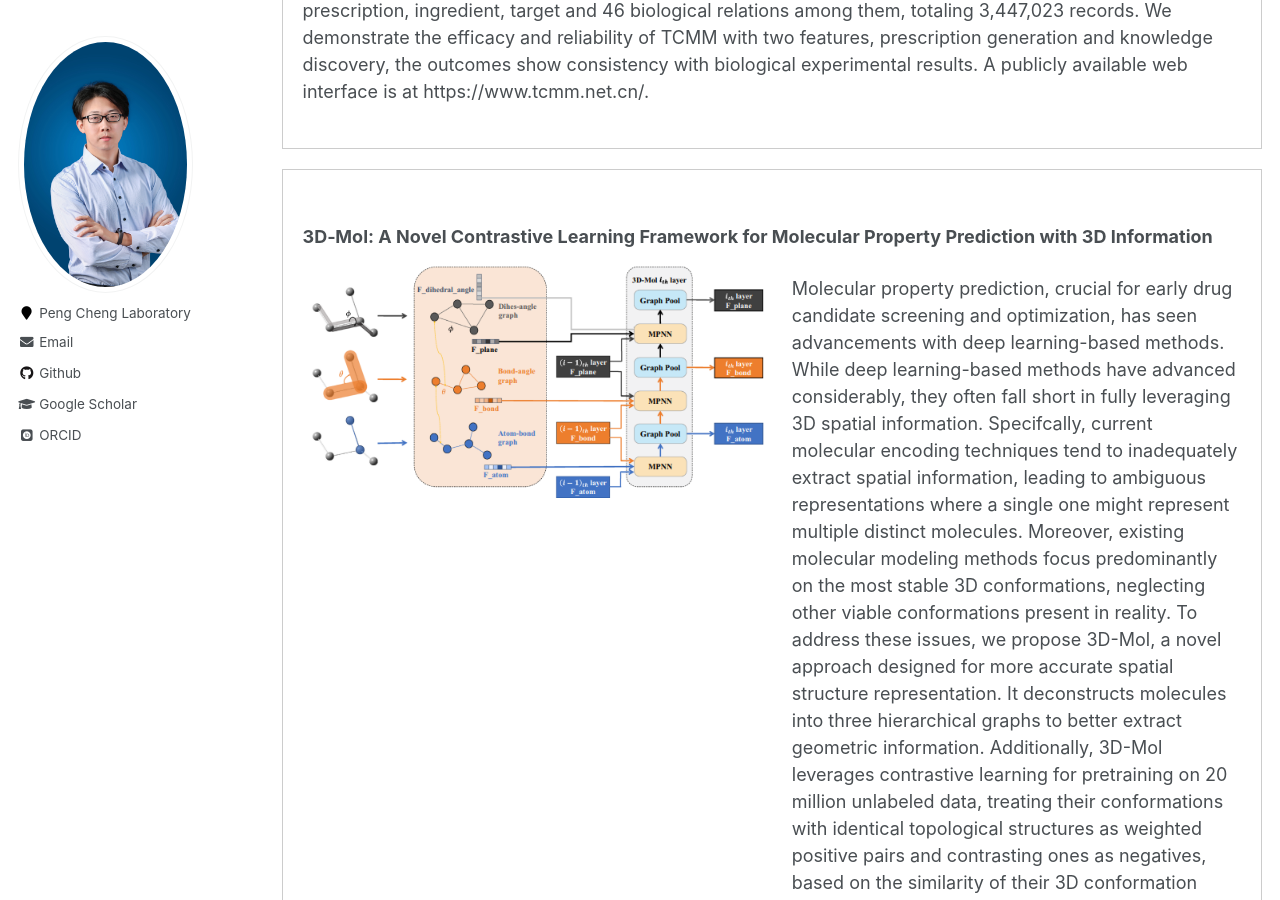
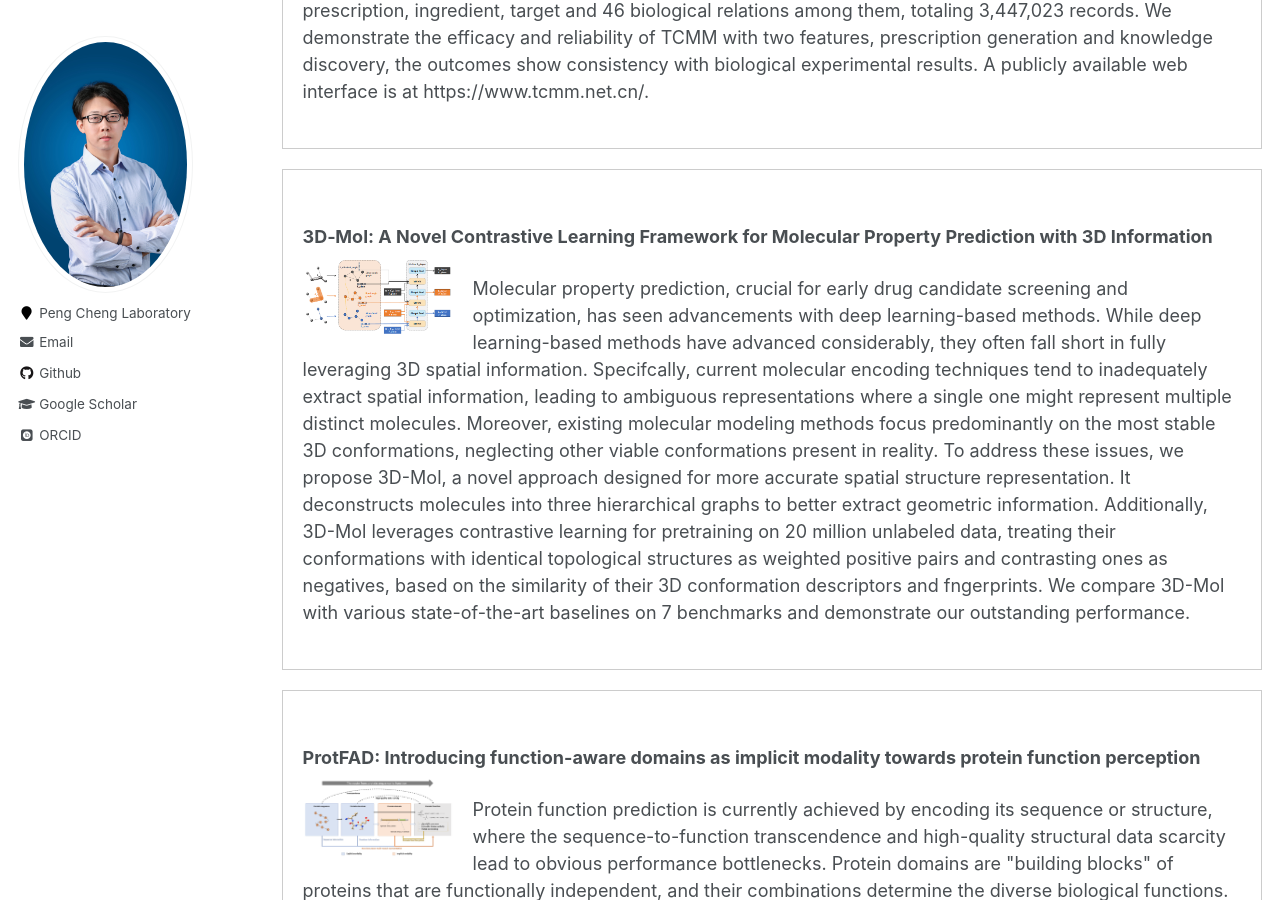
Before and after one commit to zhixiang-ren/zhixiang-ren.github.io, a Jekyll site: the page built from _pages/Research.html, in a window 1280 px wide and 900 px high, scrolled down 775 px. Built offline with Jekyll 4.4.1, drawn with Linux system fonts in a browser that asks for light colours; some web fonts are replaced.

Commit message:
Update Research.html

```diff
--- a/_pages/Research.html
+++ b/_pages/Research.html
@@ -39,12 +39,10 @@ author_profile: true
     <!-- 论文标题 -->
     <h3>3D‑Mol: A Novel Contrastive Learning Framework for Molecular Property Prediction with 3D Information</h3>
     <div style="display: flex;">
-        <!-- 左边是论文图 -->
-        <div style="width: 50%;">
-            <img src="/images/paper2.png" style="width: 100%; height: auto;">
-        </div>
-        <!-- 右边是论文描述 -->
-        <div style="width: 50%; padding-left: 20px;">
+      <div>
+        <!-- 图片部分，使用 float 来让图片浮动在文字左边 -->
+        <img src="/images/paper2.png" alt="Paper 2 Image" style="float: left; width: 150px; height: auto; margin-right: 20px; margin-bottom: 10px;">
+        <!-- 论文描述，文字会自然环绕图片 -->
         <p>
           Molecular property prediction, crucial for early drug candidate screening and optimization, has seen advancements with deep learning-based methods.
           While deep learning-based methods have advanced considerably, they often fall short in fully leveraging 3D spatial information.
@@ -63,12 +61,10 @@ author_profile: true
     <!-- 论文标题 -->
     <h3>ProtFAD: Introducing function-aware domains as implicit modality towards protein function perception</h3>
     <div style="display: flex;">
-        <!-- 左边是论文图 -->
-        <div style="width: 50%;">
-            <img src="/images/paper3.png" style="width: 100%; height: auto;">
-        </div>
-        <!-- 右边是论文描述 -->
-        <div style="width: 50%; padding-left: 20px;">
+      <div>
+        <!-- 图片部分，使用 float 来让图片浮动在文字左边 -->
+        <img src="/images/paper3.png" alt="Paper 3 Image" style="float: left; width: 150px; height: auto; margin-right: 20px; margin-bottom: 10px;">
+        <!-- 论文描述，文字会自然环绕图片 -->
         <p>
           Protein function prediction is currently achieved by encoding its sequence or structure, where the sequence-to-function transcendence and high-quality structural data scarcity lead to obvious performance bottlenecks.
           Protein domains are "building blocks" of proteins that are functionally independent, and their combinations determine the diverse biological functions.
@@ -86,12 +82,10 @@ author_profile: true
     <!-- 论文标题 -->
     <h3>Self-supervised learning on millions of primary RNA sequences from 72 vertebrates improves sequence-based RNA splicing prediction</h3>
     <div style="display: flex;">
-        <!-- 左边是论文图 -->
-        <div style="width: 50%;">
-            <img src="/images/paper4.png" style="width: 100%; height: auto;">
-        </div>
-        <!-- 右边是论文描述 -->
-        <div style="width: 50%; padding-left: 20px;">
+      <div>
+        <!-- 图片部分，使用 float 来让图片浮动在文字左边 -->
+        <img src="/images/paper4.png" alt="Paper 4 Image" style="float: left; width: 150px; height: auto; margin-right: 20px; margin-bottom: 10px;">
+        <!-- 论文描述，文字会自然环绕图片 -->
         <p>
           Language models pretrained by self-supervised learning (SSL) have been widely utilized to study protein sequences, while few models were developed for genomic sequences and were limited to single species.
           Due to the lack of genomes from different species, these models cannot effectively leverage evolutionary information.
@@ -109,12 +103,10 @@ author_profile: true
     <!-- 论文标题 -->
     <h3>A Self-feedback Knowledge Elicitation Approach for Chemical Reaction Predictions</h3>
     <div style="display: flex;">
-        <!-- 左边是论文图 -->
-        <div style="width: 50%;">
-            <img src="/images/paper5.png" style="width: 100%; height: auto;">
-        </div>
-        <!-- 右边是论文描述 -->
-        <div style="width: 50%; padding-left: 20px;">
+      <div>
+        <!-- 图片部分，使用 float 来让图片浮动在文字左边 -->
+        <img src="/images/paper5.png" alt="Paper 5 Image" style="float: left; width: 150px; height: auto; margin-right: 20px; margin-bottom: 10px;">
+        <!-- 论文描述，文字会自然环绕图片 -->
         <p>
           The task of chemical reaction predictions (CRPs) plays a pivotal role in advancing drug discovery and material science.
           However, its effectiveness is constrained by the vast and uncertain chemical reaction space and challenges in capturing reaction selectivity, particularly due to existing methods’ limitations in exploiting the data’s inherent knowledge.
@@ -132,12 +124,10 @@ author_profile: true
     <!-- 论文标题 -->
     <h3>Cytokine expression patterns: A single-cell RNA sequencing and machine learning based roadmap for cancer classification</h3>
     <div style="display: flex;">
-        <!-- 左边是论文图 -->
-        <div style="width: 50%;">
-            <img src="/images/paper6.png" style="width: 100%; height: auto;">
-        </div>
-        <!-- 右边是论文描述 -->
-        <div style="width: 50%; padding-left: 20px;">
+      <div>
+        <!-- 图片部分，使用 float 来让图片浮动在文字左边 -->
+        <img src="/images/paper6.png" alt="Paper 6 Image" style="float: left; width: 150px; height: auto; margin-right: 20px; margin-bottom: 10px;">
+        <!-- 论文描述，文字会自然环绕图片 -->
         <p>
           Cytokines are small protein molecules that exhibit potent immunoregulatory properties, which are known as the essential components of the tumor immune microenvironment (TIME).
           While some cytokines are known to be universally upregulated in TIME, the unique cytokine expression patterns have not been fully resolved in specific types of cancers.
@@ -155,12 +145,10 @@ author_profile: true
     <!-- 论文标题 -->
     <h3>GIT-Mol: A multi-modal large language model for molecular science with graph, image, and text</h3>
     <div style="display: flex;">
-        <!-- 左边是论文图 -->
-        <div style="width: 50%;">
-            <img src="/images/paper7.png" style="width: 100%; height: auto;">
-        </div>
-        <!-- 右边是论文描述 -->
-        <div style="width: 50%; padding-left: 20px;">
+      <div>
+        <!-- 图片部分，使用 float 来让图片浮动在文字左边 -->
+        <img src="/images/paper7.png" alt="Paper 7 Image" style="float: left; width: 150px; height: auto; margin-right: 20px; margin-bottom: 10px;">
+        <!-- 论文描述，文字会自然环绕图片 -->
         <p>
           Large language models have made significant strides in natural language processing, enabling innovative applications in molecular science by processing textual representations of molecules.
           However, most existing language models cannot capture the rich information with complex molecular structures or images.
@@ -177,12 +165,10 @@ author_profile: true
     <!-- 论文标题 -->
     <h3>MetaSCDrug: Meta-Transfer Learning for Single-Cell-Level Drug Response Prediction from Transcriptome and Molecular Representations</h3>
     <div style="display: flex;">
-        <!-- 左边是论文图 -->
-        <div style="width: 50%;">
-            <img src="/images/paper8.png" style="width: 100%; height: auto;">
-        </div>
-        <!-- 右边是论文描述 -->
-        <div style="width: 50%; padding-left: 20px;">
+      <div>
+        <!-- 图片部分，使用 float 来让图片浮动在文字左边 -->
+        <img src="/images/paper8.png" alt="Paper 8 Image" style="float: left; width: 150px; height: auto; margin-right: 20px; margin-bottom: 10px;">
+        <!-- 论文描述，文字会自然环绕图片 -->
         <p>
           Analyzing the drug response at the cellular level is crucial for identifying biomarkers and understanding the mechanisms of resistance.
           Although studies on the drug response of individual cells can provide novel insights into tumor heterogeneity, pharmacogenomic data related to single-cell (SC) RNA sequencing is often limited.
@@ -212,10 +198,10 @@ author_profile: true
 <div style="border: 1px solid #ccc; padding: 20px; margin-bottom: 20px;">
     <h3>Dilated convolutional neural network for detecting extreme-mass-ratio inspirals</h3>
     <div style="display: flex;">
-        <div style="width: 50%;">
-            <img src="/images/paper9.png" style="width: 100%; height: auto;">
-        </div>
-        <div style="width: 50%; padding-left: 20px;">
+      <div>
+        <!-- 图片部分，使用 float 来让图片浮动在文字左边 -->
+        <img src="/images/paper9.png" alt="Paper 9 Image" style="float: left; width: 150px; height: auto; margin-right: 20px; margin-bottom: 10px;">
+        <!-- 论文描述，文字会自然环绕图片 -->
         <p>
           The detection of Extreme Mass Ratio Inspirals (EMRIs) is intricate due to their complex waveforms, extended duration, and low signal-to-noise ratio (SNR), making them more challenging to be identified compared to compact binary coalescences.
           While matched filtering-based techniques are known for their computational demands, existing deep learning-based methods primarily handle time-domain data and are often constrained by data duration and SNR.
@@ -232,10 +218,10 @@ author_profile: true
 <div style="border: 1px solid #ccc; padding: 20px; margin-bottom: 20px;">
     <h3>Compact Binary Systems Waveform Generation with Generative Pre-trained Transformer</h3>
     <div style="display: flex;">
-        <div style="width: 50%;">
-            <img src="/images/paper10.png" style="width: 100%; height: auto;">
-        </div>
-        <div style="width: 50%; padding-left: 20px;">
+      <div>
+        <!-- 图片部分，使用 float 来让图片浮动在文字左边 -->
+        <img src="/images/paper10.png" alt="Paper 10 Image" style="float: left; width: 150px; height: auto; margin-right: 20px; margin-bottom: 10px;">
+        <!-- 论文描述，文字会自然环绕图片 -->
         <p>
           Space-based gravitational wave (GW) detection is one of the most anticipated GW detection projects in the next decade, which promises to detect abundant compact binary systems.
           At present, deep learning methods have not been widely explored for GW waveform generation and extrapolation.
@@ -251,10 +237,10 @@ author_profile: true
 <div style="border: 1px solid #ccc; padding: 20px; margin-bottom: 20px;">
     <h3>WaveFormer: transformer-based denoising method for gravitational-wave data</h3>
     <div style="display: flex;">
-        <div style="width: 50%;">
-            <img src="/images/paper11.png" style="width: 100%; height: auto;">
-        </div>
-        <div style="width: 50%; padding-left: 20px;">
+      <div>
+        <!-- 图片部分，使用 float 来让图片浮动在文字左边 -->
+        <img src="/images/paper11.png" alt="Paper 11 Image" style="float: left; width: 150px; height: auto; margin-right: 20px; margin-bottom: 10px;">
+        <!-- 论文描述，文字会自然环绕图片 -->
         <p>
           With the advent of gravitational-wave astronomy and the discovery of more compact binary coalescences, data quality improvement techniques are desired to handle the complex and overwhelming noise in gravitational wave (GW) observational data.
           Though recent machine learning-based studies have shown promising results for data denoising, they are unable to precisely recover both the GW signal amplitude and phase.
@@ -271,10 +257,10 @@ author_profile: true
 <div style="border: 1px solid #ccc; padding: 20px; margin-bottom: 20px;">
     <h3>GWAI: Harnessing Artificial Intelligence for Enhancing Gravitational Wave Data Analysis</h3>
     <div style="display: flex;">
-        <div style="width: 50%;">
-            <img src="/images/paper12.png" style="width: 100%; height: auto;">
-        </div>
-        <div style="width: 50%; padding-left: 20px;">
+      <div>
+        <!-- 图片部分，使用 float 来让图片浮动在文字左边 -->
+        <img src="/images/paper12.png" alt="Paper 12 Image" style="float: left; width: 150px; height: auto; margin-right: 20px; margin-bottom: 10px;">
+        <!-- 论文描述，文字会自然环绕图片 -->
         <p>
           Gravitational wave (GW) astronomy has opened new frontiers in understanding the cosmos, while the integration of artificial intelligence (AI) in science promises to revolutionize data analysis methodologies.
           However, a significant gap exists, as there is currently no dedicated platform that enables scientists to develop, test, and evaluate AI algorithms efficiently.
@@ -289,10 +275,10 @@ author_profile: true
 <div style="border: 1px solid #ccc; padding: 20px; margin-bottom: 20px;">
     <h3>Taiji Data Challenge for Exploring Gravitational Wave Universe</h3>
     <div style="display: flex;">
-        <div style="width: 50%;">
-            <img src="/images/paper13.png" style="width: 100%; height: auto;">
-        </div>
-        <div style="width: 50%; padding-left: 20px;">
+      <div>
+        <!-- 图片部分，使用 float 来让图片浮动在文字左边 -->
+        <img src="/images/paper13.png" alt="Paper 13 Image" style="float: left; width: 150px; height: auto; margin-right: 20px; margin-bottom: 10px;">
+        <!-- 论文描述，文字会自然环绕图片 -->
         <p>
           The direct observation of gravitational waves (GWs) opens a new window for exploring new physics from quanta to cosmos and provides a new tool for probing the evolution of universe.
           GWs detection in space covers a broad spectrum ranging over more than four orders of magnitude and enables us to study rich physical and astronomical phenomena.
@@ -315,10 +301,10 @@ author_profile: true
 <div style="border: 1px solid #ccc; padding: 20px; margin-bottom: 20px;">
     <h3>Space-based gravitational wave signal detection and extraction with deep neural network</h3>
     <div style="display: flex;">
-        <div style="width: 50%;">
-            <img src="/images/paper14.png" style="width: 100%; height: auto;">
-        </div>
-        <div style="width: 50%; padding-left: 20px;">
+      <div>
+        <!-- 图片部分，使用 float 来让图片浮动在文字左边 -->
+        <img src="/images/paper14.png" alt="Paper 14 Image" style="float: left; width: 150px; height: auto; margin-right: 20px; margin-bottom: 10px;">
+        <!-- 论文描述，文字会自然环绕图片 -->
         <p>
           Space-based gravitational wave (GW) detectors will be able to observe signals from sources that are otherwise nearly impossible from current ground-based detection.
           Consequently, the well established signal detection method, matched filtering, will require a complex template bank, leading to a computational cost that is too expensive in practice.
@@ -335,10 +321,10 @@ author_profile: true
 <div style="border: 1px solid #ccc; padding: 20px; margin-bottom: 20px;">
     <h3>Sampling with Prior Knowledge for High-dimensional Gravitational Wave Data Analysis</h3>
     <div style="display: flex;">
-        <div style="width: 50%;">
-            <img src="/images/paper15.png" style="width: 100%; height: auto;">
-        </div>
-        <div style="width: 50%; padding-left: 20px;">
+      <div>
+        <!-- 图片部分，使用 float 来让图片浮动在文字左边 -->
+        <img src="/images/paper15.png" alt="Paper 15 Image" style="float: left; width: 150px; height: auto; margin-right: 20px; margin-bottom: 10px;">
+        <!-- 论文描述，文字会自然环绕图片 -->
         <p>
           Extracting knowledge from high-dimensional data has been notoriously difficult, primarily due to the so-called “curse of dimensionality” and the complex joint distributions of these dimensions.
           This is a particularly profound issue for high-dimensional gravitational wave data analysis where one requires to conduct Bayesian inference and estimate joint posterior distributions.
```
Lines whose indentation alone changed are shown as unchanged.
